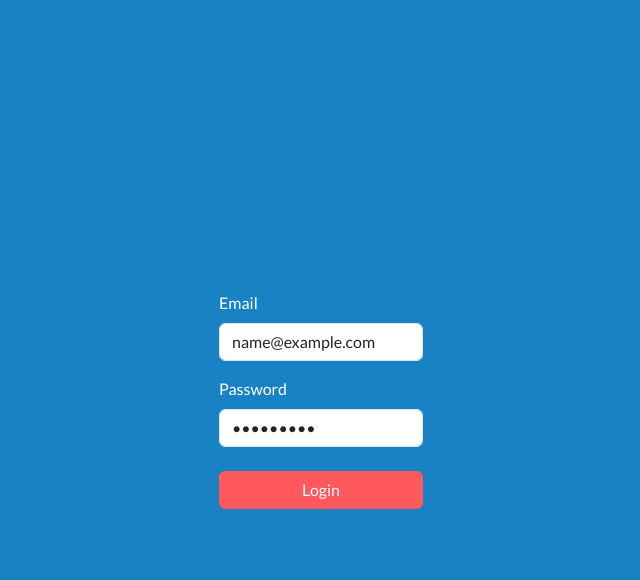
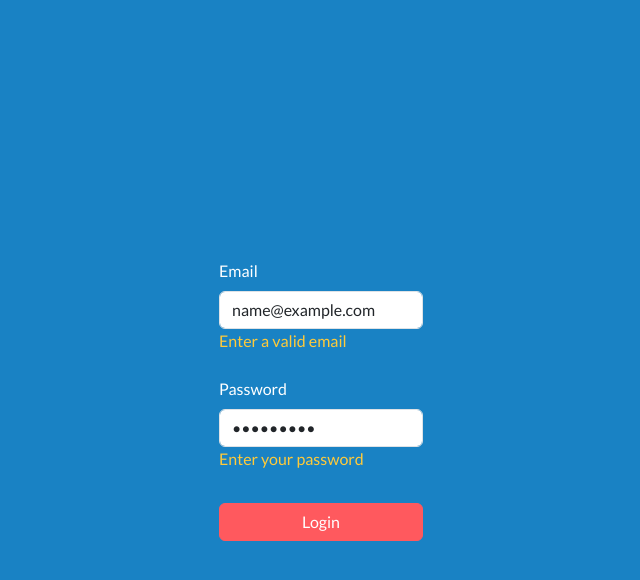
Before and after one commit to DomeT99/pass-vault, a Vue app: page / in a window 1280 px wide. Both pictures are taken after typing "name@example.com", "Sample123" into the empty fields and a click on the button "Login". Shown: the top 580 px of the page, without its empty margins (319-959 px from the left). Built offline with nearby package versions, Linux system fonts and the light colour scheme; no server answers.

Commit message:
feat: handle blank input in login view

```diff
--- a/src/assets/scss/bootstrap-override.scss
+++ b/src/assets/scss/bootstrap-override.scss
@@ -131,3 +131,8 @@
   --bs-pagination-disabled-border-color: var(--black);
 
 }
+
+/*Text*/
+.text-danger{
+  color: var(--fourth-color) !important;
+}
--- a/src/store/authStore.ts
+++ b/src/store/authStore.ts
@@ -10,17 +10,18 @@ import { auth } from "../firebase/firebase";
 import router from "../router";
 
 export const useLoginStore = defineStore("authStore", () => {
-  function getLogin(loginParams: LoginModel): void {
+  function getLogin(loginParams: LoginModel) {
     if (loginParams.email != "" && loginParams.password != "") {
       signInWithEmailAndPassword(auth, loginParams.email, loginParams.password)
         .then(() => {
           router.push("home");
+          return true;
         })
         .catch((error) => {
           throw error;
         });
     } else {
-      alert("NO");
+      return false;
     }
   }
 
--- a/src/store/passwordStore.ts
+++ b/src/store/passwordStore.ts
@@ -17,9 +17,7 @@ import {
   doc,
   getDoc,
   updateDoc,
-  deleteDoc,
-  QueryDocumentSnapshot,
-  DocumentData,
+  deleteDoc
 } from "firebase/firestore";
 
 //Utils
--- a/src/views/SignIn.vue
+++ b/src/views/SignIn.vue
@@ -1,5 +1,5 @@
 <script setup lang="ts">
-import { reactive } from "vue";
+import { reactive, ref } from "vue";
 
 //Components
 import Form from "../components/common/Form.vue";
@@ -15,10 +15,23 @@ import { useLoginStore } from "../store/authStore";
 
 const loginStore = useLoginStore();
 
+//Data
 const loginData: LoginModel = reactive({
   email: "",
   password: "",
 });
+const isValidMail = ref(false);
+const isValidPassword = ref(false);
+
+//Functions
+function getLogin() {
+  let isValidLogin = loginStore.getLogin(loginData);
+
+  if (!isValidLogin) {
+    isValidMail.value = true;
+    isValidPassword.value = true;
+  }
+}
 </script>
 <template>
   <section class="bg-primary min-vh-100 v-align-center">
@@ -36,6 +49,13 @@ const loginData: LoginModel = reactive({
               :type="'email'"
               v-model="loginData.email"
             />
+            <Label
+              v-if="isValidMail"
+              :for="'email-input'"
+              class="form-label text-danger"
+            >
+              Enter a valid email
+            </Label>
           </div>
           <div class="mb-4">
             <Label :for="'password-input'" class="form-label text-white">
@@ -48,10 +68,17 @@ const loginData: LoginModel = reactive({
               :type="'password'"
               v-model="loginData.password"
             />
+            <Label
+              v-if="isValidPassword"
+              :for="'email-input'"
+              class="form-label text-danger"
+            >
+              Enter your password
+            </Label>
           </div>
           <div class="justify-content-center d-flex">
             <Button
-              :fn-button="() => loginStore.getLogin(loginData)"
+              :fn-button="getLogin"
               class="btn-fifth w-100"
               :type="'submit'"
               >Login</Button
```
